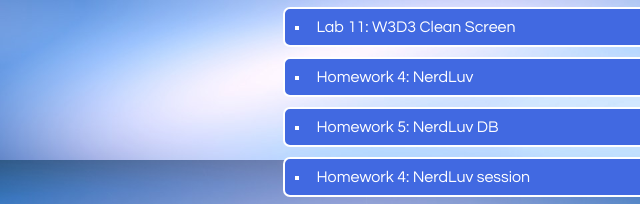
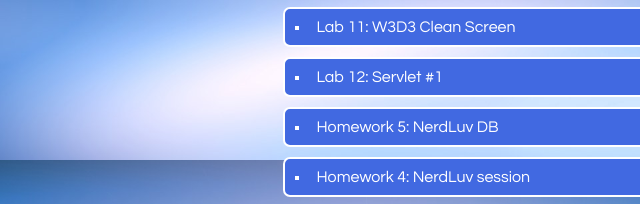
Before and after one commit to aserahmad/WAPAug2019, a plain HTML site: page index.html in a window 1280 px wide. Shown: the part 1440-1644 px from the top of the page, 0-640 px from the left. Drawn offline with Linux system fonts and the light colour scheme.

Commit message:
Updating the index to include Lab 12.

```diff
--- a/index.html
+++ b/index.html
@@ -45,7 +45,7 @@
 			</li>
 			<li><a href="Lab10/maze.html">Lab 10: The Maze game!</a></li>
 			<li><a href="Lab11/W3D2.html">Lab 11: W3D3 Clean Screen</a></li>
-			<li><a href="#">Homework 4: NerdLuv</a></li>
+			<li><a href="https://github.com/aserahmad/WAPAug2019/tree/master/Lab12">Lab 12: Servlet #1</a></li>
 			<li><a href="#">Homework 5: NerdLuv DB</a></li>
 			<li><a href="#">Homework 4: NerdLuv session</a></li>
 			<li><a href="#">Final project</a></li>
```
